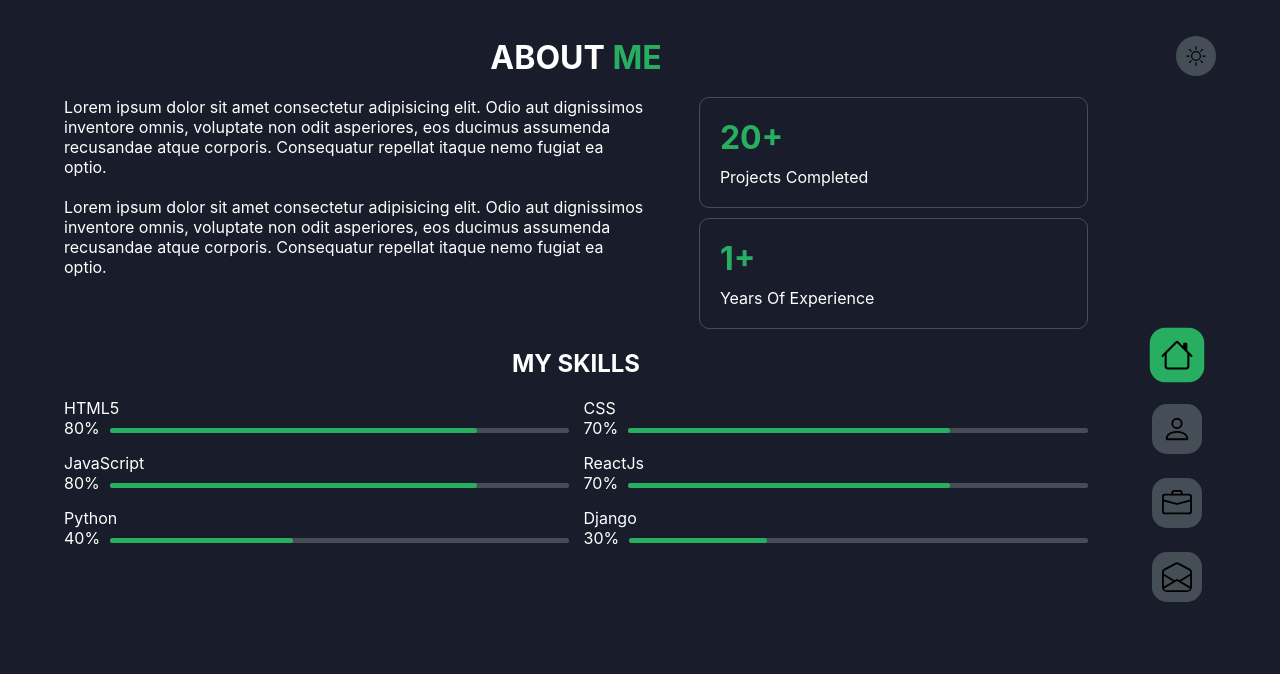
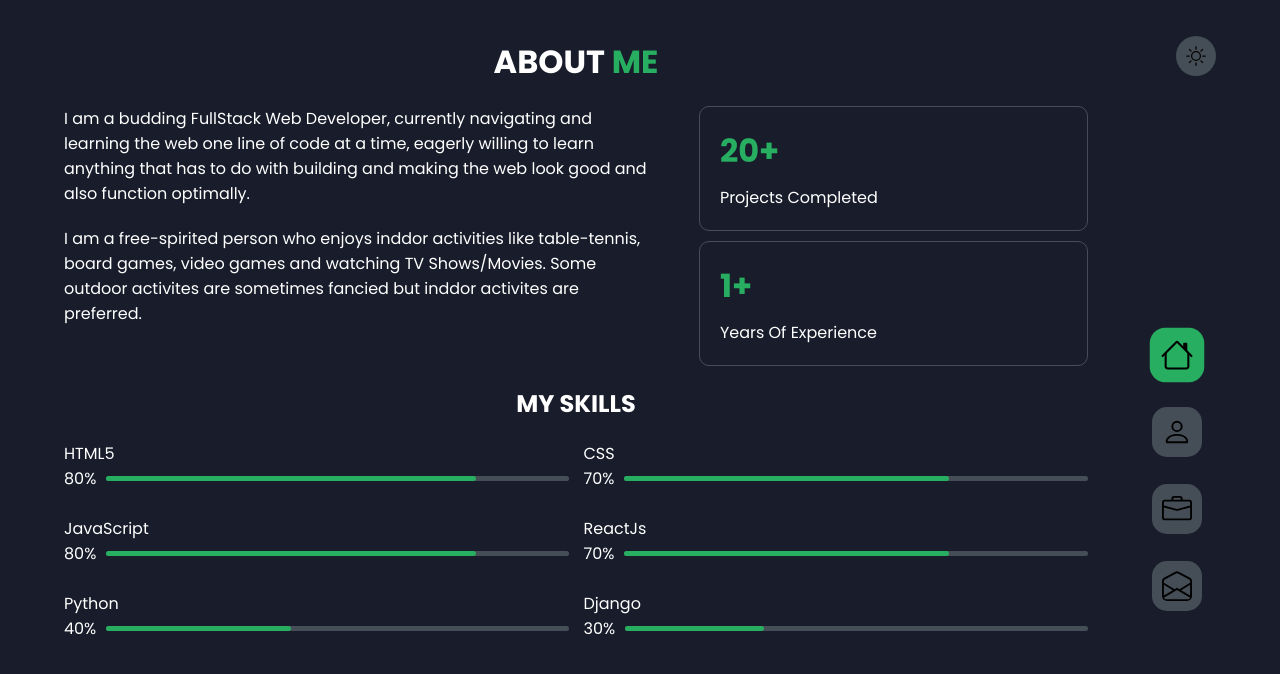
Before and after one commit to ObodoakorDavid/PortfolioMain, a React (Create React App) app: page /aboutme in a window 1280 px wide. Shown: the top 674 px of the page. Built offline with nearby package versions, Linux system fonts and the light colour scheme.

Commit message:
updated the texts and added a picture

```diff
--- a/src/Components/About/About.css
+++ b/src/Components/About/About.css
@@ -22,6 +22,7 @@
 
 .progress {
   text-align: left;
+  margin-bottom: 10px;
 }
 
 .progress > div {
--- a/src/Components/About/About.js
+++ b/src/Components/About/About.js
@@ -1,7 +1,7 @@
 /** @format */
 
 import React from "react";
-import './About.css'
+import "./About.css";
 
 const About = () => {
   return (
@@ -12,16 +12,16 @@ const About = () => {
       <div className="information">
         <div className="inner-information1">
           <p>
-            Lorem ipsum dolor sit amet consectetur adipisicing elit. Odio aut
-            dignissimos inventore omnis, voluptate non odit asperiores, eos
-            ducimus assumenda recusandae atque corporis. Consequatur repellat
-            itaque nemo fugiat ea optio.
+            I am a budding FullStack Web Developer, currently navigating and
+            learning the web one line of code at a time, eagerly willing to
+            learn anything that has to do with building and making the web look
+            good and also function optimally.
           </p>
           <p>
-            Lorem ipsum dolor sit amet consectetur adipisicing elit. Odio aut
-            dignissimos inventore omnis, voluptate non odit asperiores, eos
-            ducimus assumenda recusandae atque corporis. Consequatur repellat
-            itaque nemo fugiat ea optio.
+            I am a free-spirited person who enjoys inddor activities like
+            table-tennis, board games, video games and watching TV Shows/Movies.
+            Some outdoor activites are sometimes fancied but inddor activites
+            are preferred.
           </p>
         </div>
         <div className="inner-information2">
--- a/src/Components/Main/Main.css
+++ b/src/Components/Main/Main.css
@@ -4,7 +4,7 @@
   color: var(--color-white);
   padding: 3% 5%;
   background-color: var(--primary-color);
-  height: 100vh;
+  min-height: 100vh;
 }
 
 .main span {
@@ -16,20 +16,19 @@
   margin-top: 20px;
 }
 
-.nav-menu > .portfolio-nav {
-  width: 20px;
-}
-
 .main > img:hover {
   background-color: var(--secondary-color);
   transition: 0.5 ease-in-out;
+}
+
+.inner-main h1{
+  padding-bottom: 20px;
 }
 
 @media (min-width: 768px) {
   .main {
     padding: 3% 15%;
     padding-left: 5%;
-    /* clip-path: polygon(19% 0, 40% 56%, 56% 100%, 0 100%, 0 0); */
   }
 }
 
--- a/src/Components/Main/Main.js
+++ b/src/Components/Main/Main.js
@@ -1,8 +1,8 @@
 /** @format */
 
 import React, { useState } from "react";
-import Me from "../../Assets/Icons/pexels-francesco-ungaro-2926525.jpg";
-import './Main.css'
+import Me from "../../Assets/ProjectImages/IMG_20220329_091704.jpg";
+import "./Main.css";
 
 const Main = () => {
   return (
@@ -10,13 +10,20 @@ const Main = () => {
       <div className="inner-main">
         <div>
           <h1>
-            Hi i'm <span>Phillip Stark. </span>A Web Developer
+            Hi, i'm <span>David Obodoakor. </span>A Web Developer
           </h1>
-          <p>
+          {/* <p>
             Lorem ipsum dolor sit amet consectetur adipisicing elit. In debitis
             tempora, tempore labore veritatis ullam eius aspernatur rem impedit
             facilis, cum consectetur ut perferendis eaque dolorem non nobis,
             dicta similique.
+          </p> */}
+
+          <p>
+            I'm an enthusiatic web Developer that's passionate about creating
+            beautiful, funtional and interactive webpages/websites using modern
+            frameworks and libraries. I am also a fast learner who's always
+            eager to learn about new things.
           </p>
         </div>
         <img src={Me} alt="" />
--- a/src/Components/Navbar/Navbarr.css
+++ b/src/Components/Navbar/Navbarr.css
@@ -17,6 +17,10 @@
   position: fixed;
   top: 2%;
   right: 5%;
+}
+
+.nav-menu > .portfolio-nav {
+  width: 20px;
 }
 
 .nav-menu img:hover {
--- a/src/index.css
+++ b/src/index.css
@@ -1,4 +1,5 @@
 /** @format */
+@import url("https://fonts.googleapis.com/css2?family=Poppins:wght@400;500;600;700&display=swap");
 
 * {
   margin: 0;
@@ -29,9 +30,7 @@
 
 body {
   margin: 0;
-  font-family: -apple-system, BlinkMacSystemFont, "Segoe UI", "Roboto", "Oxygen",
-    "Ubuntu", "Cantarell", "Fira Sans", "Droid Sans", "Helvetica Neue",
-    sans-serif;
+  font-family: 'Poppins', sans-serif;
   -webkit-font-smoothing: antialiased;
   -moz-osx-font-smoothing: grayscale;
 }
```
Also changed, not shown: 1 other file (tests, documents, lock files or other folders).
